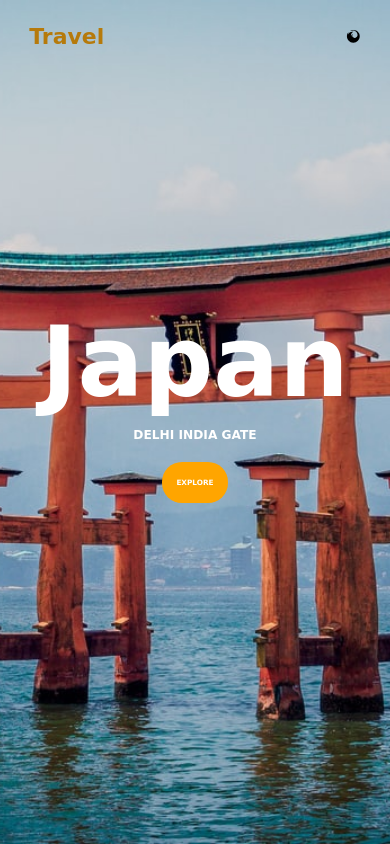
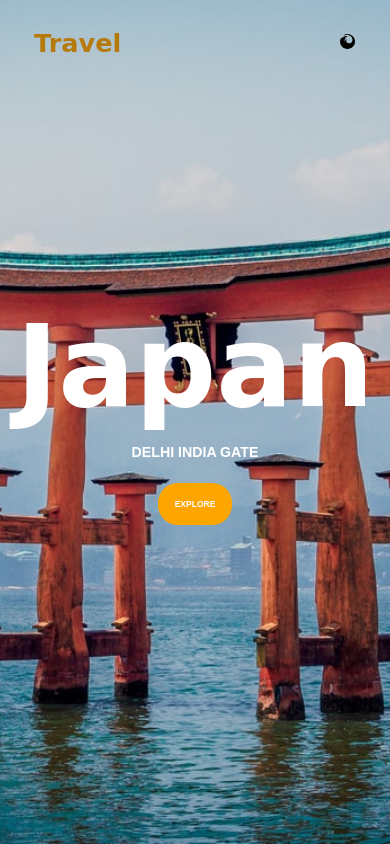
Before and after one commit to thuannq1201/Japan-Thuann-Travel, a plain HTML site: page index.html in a window 390 px wide. Shown: the top 844 px of the page. Drawn offline with nearby package versions, Linux system fonts and the light colour scheme.

Commit message:
changed css

```diff
--- a/css/style.css
+++ b/css/style.css
@@ -283,7 +283,7 @@ footer::after{
 
 @media (max-width: 760px) {
       html{
-            font-size: 30.5%;
+            font-size: 35.5%;
       }
       .container{
             padding: 1rem;
@@ -292,7 +292,7 @@ footer::after{
             padding: 0 5rem;
       }
       .header-content{
-            margin-bottom: 19rem;
+            margin-bottom: 14rem;
       }
 
       .menu .display-none{
@@ -300,7 +300,6 @@ footer::after{
       }
       .torii-japan{
             flex-direction: column-reverse;
-
       }
       .torii-japan .image{
             width: 100%;
@@ -325,5 +324,9 @@ footer::after{
       .card .card-item:first-child{
             margin-left: 0;
       }
+      .header-content p,
+      .header-content a{
+            font-family: Arial, Helvetica, sans-serif;
+      }
 
 }
```
